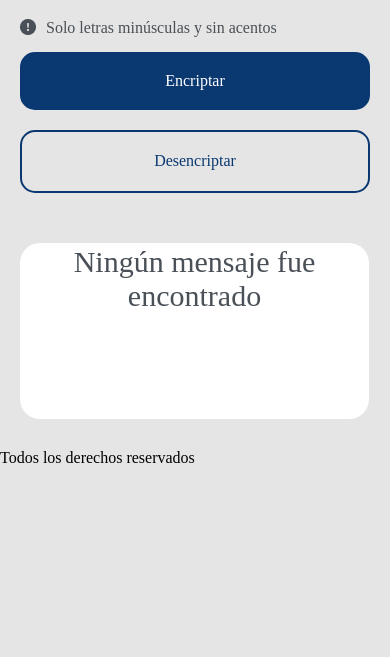
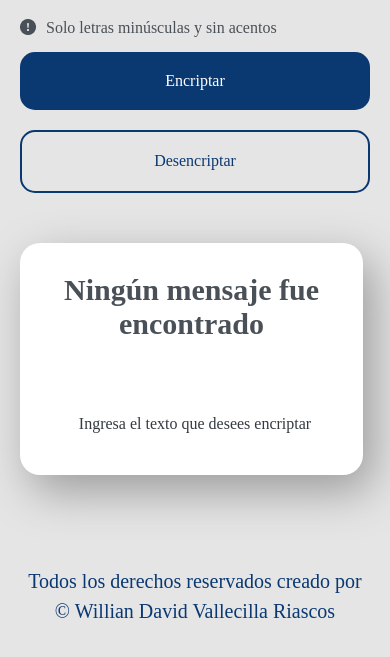
Before and after one commit to williand94/Encryptor, a plain HTML site: page reto1/index.html in a window 390 px wide. Shown: the part 497-1154 px from the top of the page. Before the commit the page ends 967 px from the top, so only its background shows below. Drawn offline with Linux system fonts and the light colour scheme.

Commit message:
Finish mobilfirst

```diff
--- a/reto1/css/style.css
+++ b/reto1/css/style.css
@@ -92,17 +92,31 @@ body{
 }
 
 .message .message-textarea{
+    width: 98%;
     background: var(--white);
+    color: var(--p--input);
+    font-size: 3rem;
+    font-weight: 900;
+    text-align: center;
+    padding: 3rem ;
     border: none;
+    border-radius: 2rem;
     outline: none;
-    font-size: 3rem;
-    color: var(--p--input);
     resize: none;
-    text-align: center;
-    border-radius: 2rem;
+    box-shadow:  10px 16px 46px  rgb(156, 155, 155);
 }
 
+.message p{
+    margin-top: -11rem;
+    margin-bottom: 3rem;
+    padding: 4rem;
+    text-align: center;
+    color: var(--p-message);
+}
 
-.footer{
-
+.footer p{
+    text-align: center;
+    color: var(--encrypt-button);
+    font-size: 2rem;
+    padding: 2rem;
 }
--- a/reto1/index.html
+++ b/reto1/index.html
@@ -38,13 +38,14 @@
                 </div>
             </div>
             <div class="message">
-                <textarea class="message-textarea" cols="20" rows="5">Ningún mensaje fue encontrado</textarea>
+                <textarea class="message-textarea" cols="20" rows="5">Ningún mensaje fue encontrado
+                </textarea>
+                <p class="p">Ingresa el texto que desees encriptar</p>
             </div>
         </div>
     </section>
     <footer class="footer">
-        Todos los derechos reservados
+       <p>Todos los derechos reservados creado por &copy; Willian David Vallecilla Riascos</p>
     </footer>
 </body>
-
 </html>
```
